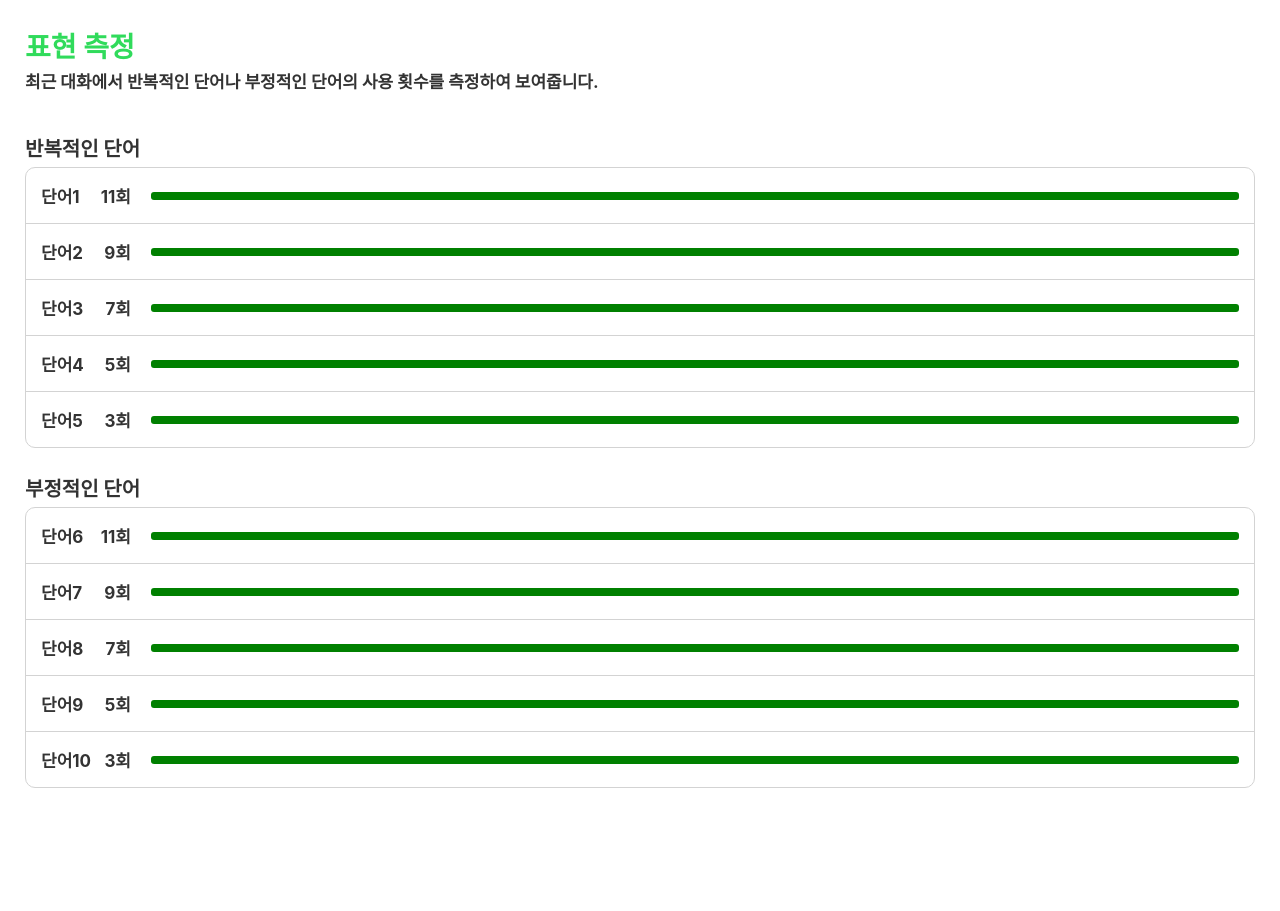
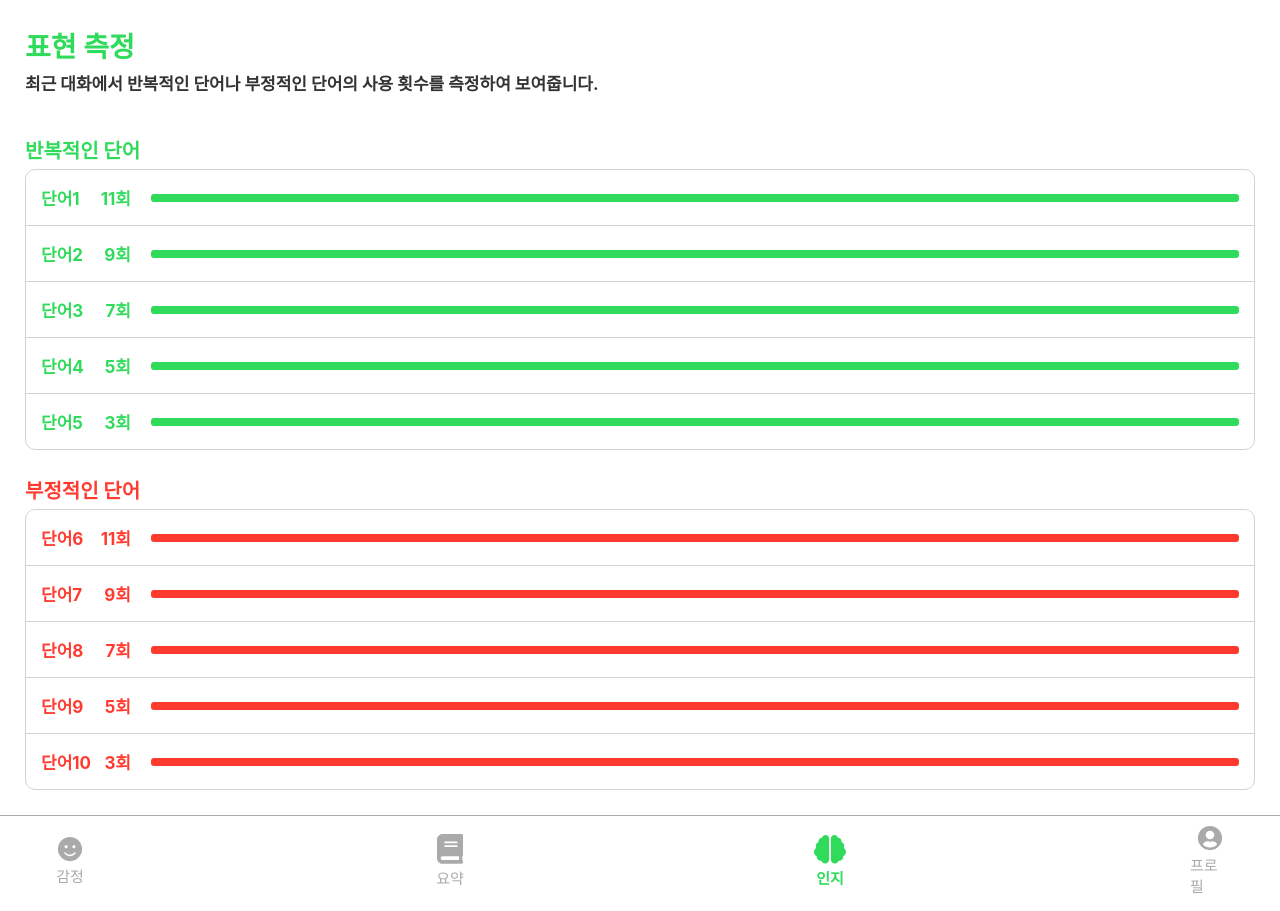
Before and after one commit to Tech5818/Appjam29-FE, a React (Vite) app: page /recognition in a window 1280 px wide. Before the commit the page ends 813 px from the top, so only its background shows below. Built offline with nearby package versions, Linux system fonts and the light colour scheme.

Commit message:
Feat: Summation Recognition

```diff
--- a/src/pages/feel/ui/index.tsx
+++ b/src/pages/feel/ui/index.tsx
@@ -1,4 +1,4 @@
-import { Typography } from '@shared/ui';
+import { Typography, VStack } from '@shared/ui';
 import { BottomNavigationBar } from '@widgets/ui/BottomNavigationBar';
 import styled from 'styled-components';
 
@@ -7,7 +7,7 @@ export const FeelPage = () => {
     <>
       <Container>
         <Content>
-          <TextBox>
+          <VStack $gap={'3px'}>
             <Typography
               size="Title1"
               weight={'bold'}
@@ -18,8 +18,8 @@ export const FeelPage = () => {
             <Typography size="Body" weight={'bold'}>
               대화의 긍정과 부정을 나타낸 지표입니다.
             </Typography>
-          </TextBox>
-          <TextBox>
+          </VStack>
+          <VStack $gap={'3px'}>
             <Typography
               size="Title1"
               weight={'bold'}
@@ -27,11 +27,15 @@ export const FeelPage = () => {
             >
               그래프
             </Typography>
-            <Typography size="Body" weight={'bold'}>
-              오전과 오후로 나뉘어 발생한 각 대화의 감정
-              평균을 표시합니다.
-            </Typography>
-          </TextBox>
+            <VStack>
+              <Typography size="Body" weight={'bold'}>
+                오전과 오후로 나뉘어 발생한 각 대화의 감정
+              </Typography>
+              <Typography size="Body" weight={'bold'}>
+                평균을 표시합니다.
+              </Typography>
+            </VStack>
+          </VStack>
         </Content>
         <BottomNavigationBar />
       </Container>
@@ -46,12 +50,6 @@ const Container = styled.div`
   height: 100vh;
 `;
 
-const TextBox = styled.div`
-  display: flex;
-  flex-direction: column;
-  gap: 3px;
-`;
-
 const Content = styled.div`
   padding: 25px;
   display: flex;
--- a/src/pages/recognition/ui/index.tsx
+++ b/src/pages/recognition/ui/index.tsx
@@ -1,4 +1,5 @@
-import { Typography } from '@shared/ui';
+import { Typography, VStack } from '@shared/ui';
+import { BottomNavigationBar } from '@widgets/ui/BottomNavigationBar';
 import WordCountList from '@widgets/ui/WordCountList';
 import styled from 'styled-components';
 
@@ -6,7 +7,8 @@ export const RecognitionPage = () => {
   return (
     <>
       <Container>
-        <TextBox>
+        <Content>
+          <VStack $gap={'5px'}>
             <Typography
               size="Title1"
               weight={'bold'}
@@ -18,23 +20,27 @@ export const RecognitionPage = () => {
               최근 대화에서 반복적인 단어나 부정적인 단어의
               사용 횟수를 측정하여 보여줍니다.
             </Typography>
-        </TextBox>
+          </VStack>
           <WordCountList />
+        </Content>
+        <BottomNavigationBar />
       </Container>
     </>
   );
 };
 
 const Container = styled.div`
+  display: flex;
+  flex-direction: column;
+  width: 100%;
+  height: 100vh;
+`;
+
+const Content = styled.div`
   width: 100%;
   display: flex;
   flex-direction: column;
   gap: 40px;
   padding: 25px;
+  flex: 1;
 `;
-
-const TextBox = styled.div`
-  display: flex;
-  flex-direction: column;
-  gap: 3px;
-`;
--- a/src/pages/summation/ui/index.tsx
+++ b/src/pages/summation/ui/index.tsx
@@ -1,4 +1,5 @@
-import { Typography } from '@shared/ui';
+import { Typography, VStack } from '@shared/ui';
+import { BottomNavigationBar } from '@widgets/ui/BottomNavigationBar';
 import SummationList from '@widgets/ui/SummationList';
 import styled from 'styled-components';
 
@@ -6,6 +7,7 @@ export const SummationPage = () => {
   return (
     <>
       <Container>
+        <Content>
           <TitleWrapper>
             <Typography
               size="Title1"
@@ -14,27 +16,41 @@ export const SummationPage = () => {
             >
               요약
             </Typography>
+            <VStack>
               <Typography size="Body" weight={'bold'}>
-            날짜별로 대화한 내용을 요약하여 대화의 내용을
-            보여줍니다.
+                날짜별로 대화한 내용을 요약하여 대화의
               </Typography>
+              <Typography size="Body" weight={'bold'}>
+                내용을 보여줍니다.
+              </Typography>
+            </VStack>
           </TitleWrapper>
           <SummationList />
+        </Content>
+        <BottomNavigationBar />
       </Container>
     </>
   );
 };
 
 const Container = styled.div`
+  display: flex;
+  flex-direction: column;
+  width: 100%;
+  height: 100vh;
+`;
+
+const TitleWrapper = styled.div`
+  gap: 5px;
+  display: flex;
+  flex-direction: column;
+`;
+
+const Content = styled.div`
   width: 100%;
   padding: 25px;
   display: flex;
   flex-direction: column;
   gap: 30px;
+  flex: 1;
 `;
-
-const TitleWrapper = styled.div`
-  padding: 0 25px 0 25px;
-  display: flex;
-  flex-direction: column;
-`;
--- /dev/null
+++ b/src/shared/ui/ProfileIcon.tsx
@@ -0,0 +1,22 @@
+interface IconProps {
+  active: boolean;
+}
+
+export const ProfileIcon = ({ active }: IconProps) => {
+  return (
+    <>
+      <svg
+        width="26"
+        height="25"
+        viewBox="0 0 26 25"
+        fill="none"
+        xmlns="http://www.w3.org/2000/svg"
+      >
+        <path
+          d="M13 0C6.31055 0 0.890625 5.41992 0.890625 12.1094C0.890625 18.7988 6.31055 24.2188 13 24.2188C19.6895 24.2188 25.1094 18.7988 25.1094 12.1094C25.1094 5.41992 19.6895 0 13 0ZM13 4.6875C15.373 4.6875 17.2969 6.61133 17.2969 8.98438C17.2969 11.3574 15.373 13.2812 13 13.2812C10.627 13.2812 8.70312 11.3574 8.70312 8.98438C8.70312 6.61133 10.627 4.6875 13 4.6875ZM13 21.4844C10.1338 21.4844 7.56543 20.1855 5.84668 18.1543C6.76465 16.4258 8.56152 15.2344 10.6562 15.2344C10.7734 15.2344 10.8906 15.2539 11.0029 15.2881C11.6377 15.4932 12.3018 15.625 13 15.625C13.6982 15.625 14.3672 15.4932 14.9971 15.2881C15.1094 15.2539 15.2266 15.2344 15.3438 15.2344C17.4385 15.2344 19.2354 16.4258 20.1533 18.1543C18.4346 20.1855 15.8662 21.4844 13 21.4844Z"
+          fill={active ? '#30DB5B' : '#AAAAAA'}
+        />
+      </svg>
+    </>
+  );
+};
--- /dev/null
+++ b/src/shared/ui/RecognitionIcon.tsx
@@ -0,0 +1,22 @@
+interface IconProps {
+  active: boolean;
+}
+
+export const RecognitionIcon = ({ active }: IconProps) => {
+  return (
+    <>
+      <svg
+        width="32"
+        height="29"
+        viewBox="0 0 32 29"
+        fill="none"
+        xmlns="http://www.w3.org/2000/svg"
+      >
+        <path
+          d="M11.5556 0C9.89444 0 8.51667 1.13889 8.12222 2.67778C8.07778 2.67778 8.04444 2.66667 8 2.66667C6.03889 2.66667 4.44444 4.26111 4.44444 6.22222C4.44444 6.48889 4.47778 6.75 4.53889 7C2.91667 7.66667 1.77778 9.25556 1.77778 11.1111C1.77778 11.8111 1.95556 12.4611 2.23889 13.05C0.905556 13.8167 0 15.2389 0 16.8889C0 18.7389 1.13333 20.3278 2.74444 20.9944C2.69444 21.25 2.66667 21.5111 2.66667 21.7778C2.66667 23.9889 4.45556 25.7778 6.66667 25.7778C6.89444 25.7778 7.11667 25.75 7.33333 25.7111C7.86667 27.2944 9.34444 28.4444 11.1111 28.4444C13.3222 28.4444 15.1111 26.6556 15.1111 24.4444V3.55556C15.1111 1.59444 13.5167 0 11.5556 0ZM32 16.8889C32 15.2389 31.0944 13.8167 29.7611 13.05C30.05 12.4611 30.2222 11.8111 30.2222 11.1111C30.2222 9.25556 29.0833 7.66667 27.4611 7C27.5167 6.75 27.5556 6.48889 27.5556 6.22222C27.5556 4.26111 25.9611 2.66667 24 2.66667C23.9556 2.66667 23.9167 2.67778 23.8778 2.67778C23.4833 1.13889 22.1056 0 20.4444 0C18.4833 0 16.8889 1.58889 16.8889 3.55556V24.4444C16.8889 26.6556 18.6778 28.4444 20.8889 28.4444C22.6556 28.4444 24.1333 27.2944 24.6667 25.7111C24.8833 25.75 25.1056 25.7778 25.3333 25.7778C27.5444 25.7778 29.3333 23.9889 29.3333 21.7778C29.3333 21.5111 29.3056 21.25 29.2556 20.9944C30.8667 20.3278 32 18.7389 32 16.8889Z"
+          fill={active ? '#30DB5B' : '#AAAAAA'}
+        />
+      </svg>
+    </>
+  );
+};
--- /dev/null
+++ b/src/shared/ui/SummationIcon.tsx
@@ -0,0 +1,22 @@
+interface IconProps {
+  active: boolean;
+}
+
+export const SummationIcon = ({ active }: IconProps) => {
+  return (
+    <>
+      <svg
+        width="26"
+        height="30"
+        viewBox="0 0 26 30"
+        fill="none"
+        xmlns="http://www.w3.org/2000/svg"
+      >
+        <path
+          d="M26 20.8929V1.39286C26 0.620982 25.379 0 24.6071 0H5.57143C2.49554 0 0 2.49554 0 5.57143V24.1429C0 27.2187 2.49554 29.7143 5.57143 29.7143H24.6071C25.379 29.7143 26 29.0933 26 28.3214V27.3929C26 26.9576 25.7969 26.5629 25.4835 26.3076C25.2397 25.4138 25.2397 22.8661 25.4835 21.9723C25.7969 21.7228 26 21.3281 26 20.8929ZM7.42857 7.77679C7.42857 7.58527 7.58527 7.42857 7.77679 7.42857H20.0804C20.2719 7.42857 20.4286 7.58527 20.4286 7.77679V8.9375C20.4286 9.12902 20.2719 9.28571 20.0804 9.28571H7.77679C7.58527 9.28571 7.42857 9.12902 7.42857 8.9375V7.77679ZM7.42857 11.4911C7.42857 11.2996 7.58527 11.1429 7.77679 11.1429H20.0804C20.2719 11.1429 20.4286 11.2996 20.4286 11.4911V12.6518C20.4286 12.8433 20.2719 13 20.0804 13H7.77679C7.58527 13 7.42857 12.8433 7.42857 12.6518V11.4911ZM22.1348 26H5.57143C4.5442 26 3.71429 25.1701 3.71429 24.1429C3.71429 23.1214 4.55 22.2857 5.57143 22.2857H22.1348C22.0246 23.2781 22.0246 25.0076 22.1348 26Z"
+          fill={active ? '#30DB5B' : '#AAAAAA'}
+        />
+      </svg>
+    </>
+  );
+};
--- a/src/shared/ui/WordCountElement.tsx
+++ b/src/shared/ui/WordCountElement.tsx
@@ -1,14 +1,17 @@
 import styled from 'styled-components';
 import { Typography } from './Typography';
+import { ColorKeys } from '@shared/types/theme';
 
 const WordCountElement = ({
   word,
   count,
   isLast,
+  color,
 }: {
   word: string;
   count: number;
   isLast: boolean;
+  color: ColorKeys;
 }) => {
   return (
     <>
@@ -20,22 +23,22 @@ const WordCountElement = ({
             width: '90px',
           }}
         >
-          <Typography size="Body" weight={'bold'}>
+          <Typography
+            size="Body"
+            weight={'bold'}
+            color={color}
+          >
             {word}
           </Typography>
-          <Typography size="Body" weight={'bold'}>
+          <Typography
+            size="Body"
+            weight={'bold'}
+            color={color}
+          >
             {`${count}회`}
           </Typography>
         </div>
-        <div
-          style={{
-            display: 'flex',
-            flex: '1',
-            backgroundColor: 'green',
-            height: '8px',
-            borderRadius: '3px',
-          }}
-        />
+        <Bar $color={color} />
       </Container>
     </>
   );
@@ -52,3 +55,16 @@ const Container = styled.div<{ isLast: boolean }>`
   border-bottom: ${({ isLast }) =>
     isLast ? 'none' : '1px solid #d3d3d3'};
 `;
+
+interface BarProps {
+  $color: ColorKeys;
+}
+
+const Bar = styled.div<BarProps>`
+  display: flex;
+  flex: 1;
+  background: ${({ theme, $color }) =>
+    theme.light.color[$color]};
+  height: 8px;
+  border-radius: 3px;
+`;
--- a/src/widgets/ui/BottomNavigationBar.tsx
+++ b/src/widgets/ui/BottomNavigationBar.tsx
@@ -1,20 +1,84 @@
 import { Typography } from '@shared/ui';
 import { FeelIcon } from '@shared/ui/FeelIcon';
-import { Link } from 'react-router-dom';
+import { ProfileIcon } from '@shared/ui/ProfileIcon';
+import { RecognitionIcon } from '@shared/ui/RecognitionIcon';
+import { SummationIcon } from '@shared/ui/SummationIcon';
+import { Link, useLocation } from 'react-router-dom';
 import styled from 'styled-components';
 
 export const BottomNavigationBar = () => {
+  const location = useLocation();
+  const pathname = location.pathname;
+
   return (
     <>
       <Container>
         <NavigationButton to={'/feel'}>
-          <FeelIcon active />
+          <FeelIcon
+            active={pathname === '/feel' ? true : false}
+          />
           <Typography
             size="SubHeadLine"
-            weight={'bold'}
-            color="green"
+            weight={
+              pathname === '/feel' ? 'bold' : 'normal'
+            }
+            color={pathname === '/feel' ? 'green' : 'grey'}
           >
             감정
+          </Typography>
+        </NavigationButton>
+        <NavigationButton to={'/summation'}>
+          <SummationIcon
+            active={
+              pathname === '/summation' ? true : false
+            }
+          />
+          <Typography
+            size="SubHeadLine"
+            weight={
+              pathname === '/summation' ? 'bold' : 'normal'
+            }
+            color={
+              pathname === '/summation' ? 'green' : 'grey'
+            }
+          >
+            요약
+          </Typography>
+        </NavigationButton>
+        <NavigationButton to={'/recognition'}>
+          <RecognitionIcon
+            active={
+              pathname === '/recognition' ? true : false
+            }
+          />
+          <Typography
+            size="SubHeadLine"
+            weight={
+              pathname === '/recognition'
+                ? 'bold'
+                : 'normal'
+            }
+            color={
+              pathname === '/recognition' ? 'green' : 'grey'
+            }
+          >
+            인지
+          </Typography>
+        </NavigationButton>
+        <NavigationButton to={'/profile'}>
+          <ProfileIcon
+            active={pathname === '/profile' ? true : false}
+          />
+          <Typography
+            size="SubHeadLine"
+            weight={
+              pathname === '/profile' ? 'bold' : 'normal'
+            }
+            color={
+              pathname === '/profile' ? 'green' : 'grey'
+            }
+          >
+            프로필
           </Typography>
         </NavigationButton>
       </Container>
--- a/src/widgets/ui/SummationList.tsx
+++ b/src/widgets/ui/SummationList.tsx
@@ -96,7 +96,6 @@ const Container = styled.div`
   display: flex;
   flex-direction: column;
   width: 100%;
-  padding: 0 25px 0 25px;
 `;
 
 const ListHeader = styled.div`
@@ -105,5 +104,5 @@ const ListHeader = styled.div`
   border-bottom: 1px solid gray;
   width: 100%;
   justify-content: space-between;
-  padding: 0 5px 0 5px;
+  padding: 10px 5px;
 `;
--- a/src/widgets/ui/WordCountList.tsx
+++ b/src/widgets/ui/WordCountList.tsx
@@ -1,6 +1,5 @@
 import { Typography } from '@shared/ui';
 import WordCountElement from '@shared/ui/WordCountElement';
-import { useState } from 'react';
 import styled from 'styled-components';
 
 const WordCountList = () => {
@@ -24,12 +23,17 @@ const WordCountList = () => {
     <>
       <Container>
         <ListWrapper>
-          <Typography size="Title3" weight={'bold'}>
+          <Typography
+            size="Title3"
+            weight={'bold'}
+            color="green"
+          >
             반복적인 단어
           </Typography>
           <ListBox>
             {dummyDataSet1.map((item, idx) => (
               <WordCountElement
+                color="green"
                 key={idx}
                 word={item.word}
                 count={item.count}
@@ -39,12 +43,17 @@ const WordCountList = () => {
           </ListBox>
         </ListWrapper>
         <ListWrapper>
-          <Typography size="Title3" weight={'bold'}>
+          <Typography
+            size="Title3"
+            weight={'bold'}
+            color="red"
+          >
             부정적인 단어
           </Typography>
           <ListBox>
             {dummyDataSet2.map((item, idx) => (
               <WordCountElement
+                color="red"
                 key={idx}
                 word={item.word}
                 count={item.count}
```
Lines whose indentation alone changed are shown as unchanged.
